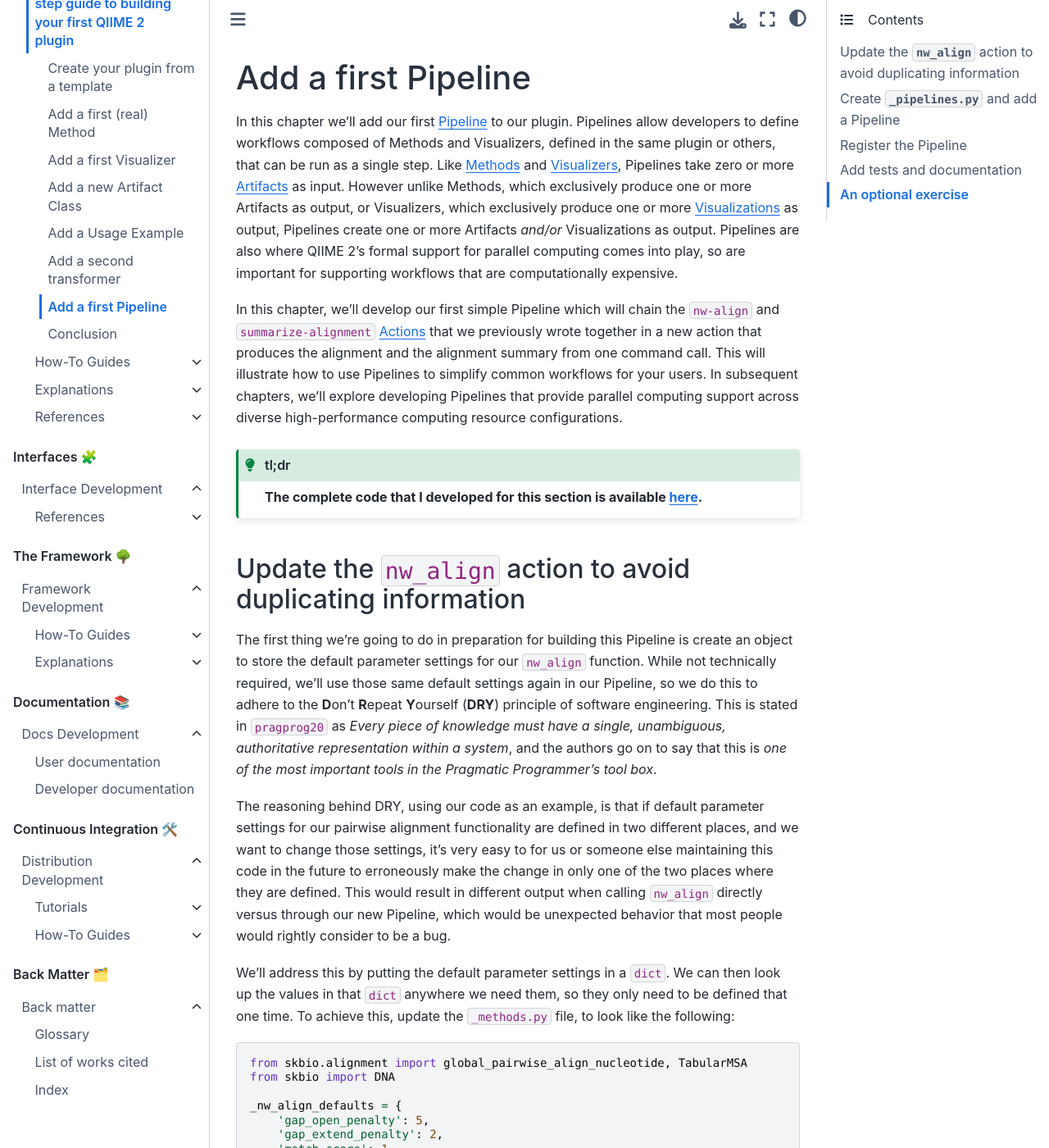
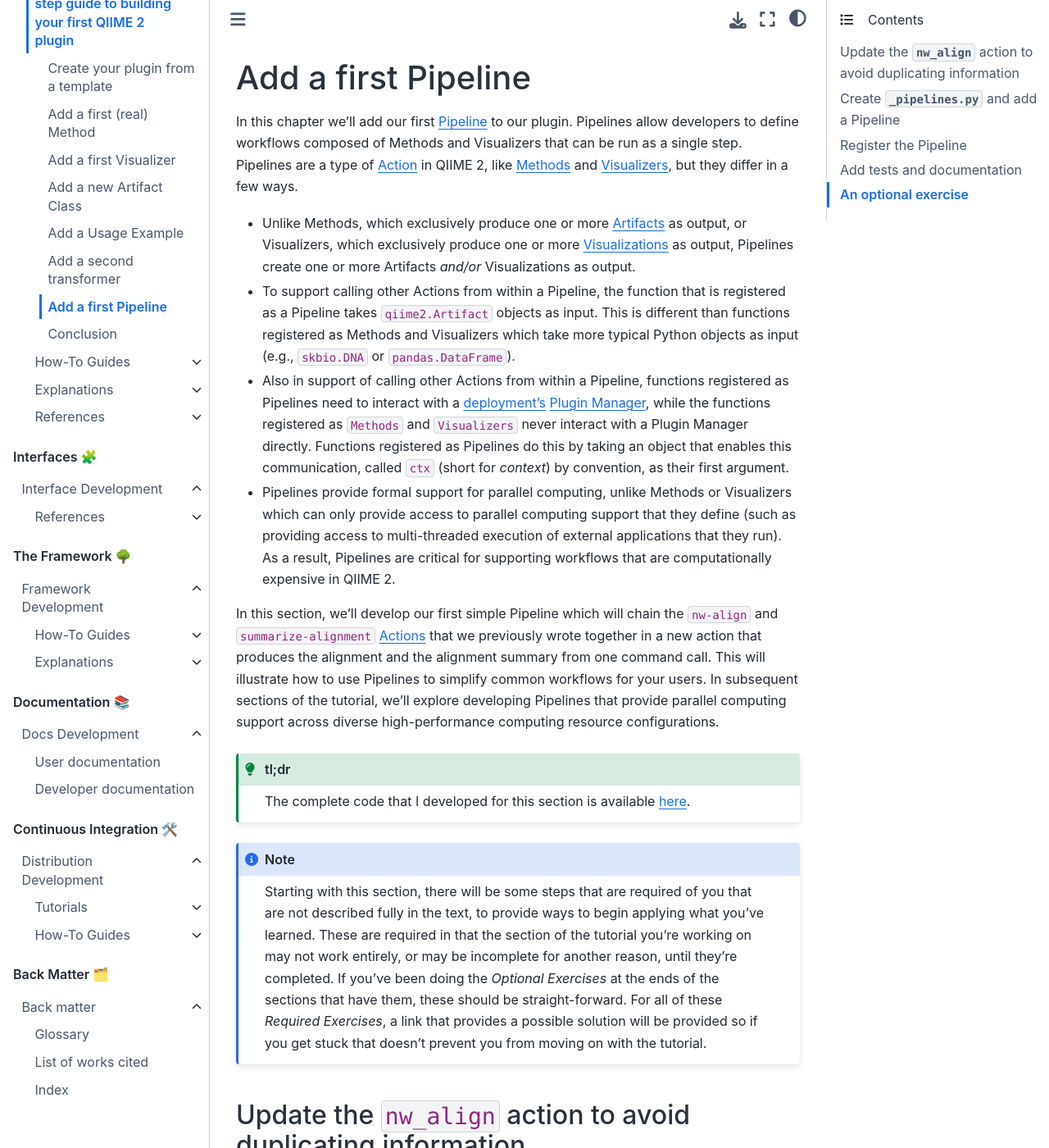
Before and after one commit to caporaso-lab/developing-with-qiime2, a Jupyter Book: the page built from book/plugins/tutorials/add-pipeline.md, in a window 1280 px wide and 1400 px high. Shown: the whole window at 82% size. Built offline with Jupyter Book 1.0.4 settings and Sphinx 7.4.7 and the Sphinx Book theme 1.1.4, drawn with Linux system fonts in a browser that asks for light colours; pages that are not in the unit, such as notebooks, are missing from menus; cross-references to code outside the pages are shown as plain code; some of the changed text lies outside the part shown.

Commit message:
minor text edits
this (and the previous commit) fixes #68

````diff
--- a/book/plugins/tutorials/add-pipeline.md
+++ b/book/plugins/tutorials/add-pipeline.md
@@ -1,29 +1,42 @@
 # Add a first Pipeline
 
 In this chapter we'll add our first {term}`Pipeline` to our plugin.
-Pipelines allow developers to define workflows composed of Methods and Visualizers, defined in the same plugin or others, that can be run as a single step.
-Like {term}`Methods <Method>` and {term}`Visualizers <Visualizer>`, Pipelines take zero or more {term}`Artifacts <Artifact>` as input.
-However unlike Methods, which exclusively produce one or more Artifacts as output, or Visualizers, which exclusively produce one or more {term}`Visualizations <Visualization>` as output, Pipelines create one or more Artifacts *and/or* Visualizations as output.
-Pipelines are also where QIIME 2's formal support for parallel computing comes into play, so are important for supporting workflows that are computationally expensive.
+Pipelines allow developers to define workflows composed of Methods and Visualizers that can be run as a single step.
+Pipelines are a type of {term}`Action` in QIIME 2, like {term}`Methods <Method>` and {term}`Visualizers <Visualizer>`, but they differ in a few ways.
 
-In this chapter, we'll develop our first simple Pipeline which will chain the `nw-align` and `summarize-alignment` {term}`Actions <Action>` that we previously wrote together in a new action that produces the alignment and the alignment summary from one command call.
+* Unlike Methods, which exclusively produce one or more {term}`Artifacts <Artifact>` as output, or Visualizers, which exclusively produce one or more {term}`Visualizations <Visualization>` as output, Pipelines create one or more Artifacts *and/or* Visualizations as output.
+* To support calling other Actions from within a Pipeline, the function that is registered as a Pipeline takes `qiime2.Artifact` objects as input.
+  This is different than functions registered as Methods and Visualizers which take more typical Python objects as input (e.g., `skbio.DNA` or `pandas.DataFrame`).
+* Also in support of calling other Actions from within a Pipeline, functions registered as Pipelines need to interact with a {term}`deployment's <Deployment>` {term}`Plugin Manager`, while the functions registered as `Methods` and `Visualizers` never interact with a Plugin Manager directly.
+ Functions registered as Pipelines do this by taking an object that enables this communication, called `ctx` (short for *context*) by convention, as their first argument.
+* Pipelines provide formal support for parallel computing, unlike Methods or Visualizers which can only provide access to parallel computing support that they define (such as providing access to multi-threaded execution of external applications that they run).
+ As a result, Pipelines are critical for supporting workflows that are computationally expensive in QIIME 2.
+
+In this section, we'll develop our first simple Pipeline which will chain the `nw-align` and `summarize-alignment` {term}`Actions <Action>` that we previously wrote together in a new action that produces the alignment and the alignment summary from one command call.
 This will illustrate how to use Pipelines to simplify common workflows for your users.
-In subsequent chapters, we'll explore developing Pipelines that provide parallel computing support across diverse high-performance computing resource configurations.
+In subsequent sections of the tutorial, we'll explore developing Pipelines that provide parallel computing support across diverse high-performance computing resource configurations.
 
 (add-pipeline-commit)=
 ```{admonition} tl;dr
 :class: tip
 
-**The complete code that I developed for this section is available [here](https://github.com/caporaso-lab/q2-dwq2/commit/1e601c41b86d98b22f4e16685e868f1c5710f3bf).**
+The complete code that I developed for this section is available [here](https://github.com/caporaso-lab/q2-dwq2/commit/1e601c41b86d98b22f4e16685e868f1c5710f3bf).
+```
+
+```{note}
+Starting with this section, there will be some steps that are required of you that are not described fully in the text, to provide ways to begin applying what you've learned.
+These are required in that the section of the tutorial you're working on may not work entirely, or may be incomplete for another reason, until they're completed.
+If you've been doing the *Optional Exercises* at the ends of the sections that have them, these should be straight-forward.
+For all of these *Required Exercises*, a link that provides a possible solution will be provided so if you get stuck that doesn't prevent you from moving on with the tutorial.
 ```
 
 ## Update the `nw_align` action to avoid duplicating information
 
 The first thing we're going to do in preparation for building this Pipeline is create an object to store the default parameter settings for our `nw_align` function.
 While not technically required, we'll use those same default settings again in our Pipeline, so we do this to adhere to the **D**on't **R**epeat **Y**ourself (**DRY**) principle of software engineering.
-This is stated in {cite:t}`pragprog20` as *Every piece of knowledge must have a single, unambiguous, authoritative representation within a system*, and the authors go on to say that this is *one of the most important tools in the Pragmatic Programmer's tool box*.
+This is stated in *The Pragmatic Programmer* {cite}`pragprog20` as *Every piece of knowledge must have a single, unambiguous, authoritative representation within a system*, and the authors go on to say that this is *one of the most important tools in the Pragmatic Programmer's tool box*.
 
-The reasoning behind DRY, using our code as an example, is that if default parameter settings for our pairwise alignment functionality are defined in two different places, and we want to change those settings, it's very easy to for us or someone else maintaining this code in the future to erroneously make the change in only one of the two places where they are defined.
+A bit of the reasoning behind DRY, using our code as an example, is that if default parameter settings for our pairwise alignment functionality are defined in two different places, and we want to change those settings, it's very easy to for us (or someone else maintaining this code in the future) to erroneously make the change in only one of the two places where they are defined.
 This would result in different output when calling `nw_align` directly versus through our new Pipeline, which would be unexpected behavior that most people would rightly consider to be a bug.
 
 We'll address this by putting the default parameter settings in a `dict`.
@@ -63,7 +76,7 @@ This implementation is functionally identical to what we had before, but it now
 
 ## Create `_pipelines.py` and add a Pipeline
 
-Next, let's define the function that we'll register to our Pipeline.
+Next, let's define the function that we'll register as our Pipeline.
 Start by creating a new file, `_pipelines.py` in your module's top-level directory.
 For me, this file will be `q2-dwq2/q2_dwq2/_pipelines.py`.
 Add the following code to that file.
@@ -92,38 +105,40 @@ def align_and_summarize(
 
 If you compare this function signature to that of our `nw_align` function, you'll notice they look very similar.
 This function, `align_and_summarize`, takes all of the same inputs and parameters as `nw_align`, which allows users the same control over how that functionality works as if they had called `nw_align` directly.
-You don't need to expose these parameters - in some cases you may design a Pipeline that implies a certain parameter choice - but in our case our goal is to make this Pipeline an alternative to calling `nw_align` and `summarize_alignment` back-to-back.
+You don't need to expose these parameters - in some cases you may design a Pipeline that implies a certain parameter choice - but in our case our goal is to make this Pipeline an alternative to calling `nw_align` and `summarize_alignment` back-to-back so it makes sense to provide full access to the functionality.
 
 Notice that `align_and_summarize` accesses the default parameter settings in the same way that `nw_align` does, using the `_nw_align_defaults` dictionary that we created above.
-So, if we decide at some point that we want to update one of these defaults - maybe we want to set the default `gap_open_penalty` to `4` instead of `5`, we would update that in one place (`_nw_align_defaults`) and it will change the defaults in the two actions that use that information.
+So, if we decide at some point that we want to update one of these defaults - maybe we want to set the default `gap_open_penalty` to `4` instead of `5`, we would update that in one place (`_nw_align_defaults`) and it will change the defaults in the two Actions that now use that information.
 That's DRY in action.
 
-The one new parameter here with respect to `nw_align` is `ctx`, which is an instance of a `qiime2.sdk.Context` object.
+The one new parameter here with respect to `nw_align` is `ctx`, which was mentioned above.
+`ctx` is an instance of a `qiime2.sdk.Context` object.
 As a plugin developer, you'll never create one of these objects directly, but your Pipelines may use the `get_action` and `make_artifact` APIs that they provide.
 A `qiime2.sdk.Context` object will always be the first parameter that is passed to functions that are registered as `Pipelines`, and by convention this parameter is called `ctx`.
 
-One other difference to notice here is that we are not using type hints (such as `seq1: skbio.DNA`) when we define the function that we'll register to our Pipeline.
-That's because the functions that we register to Pipelines, unlike those that we register to Methods and Visualizers, take Artifacts as inputs.
-This is because internally they call registered {term}`Actions <Action>`, not the functions that are registered to those Actions, and all Actions in QIIME 2 take their inputs as Artifacts.
-It's not until `seq1` (for example) is passed in to the function registered to our `nw_align` Action (`q2_dwq2._methods.nw_align`) that it is transformed to the `skbio.DNA` object that that function takes as input.
+One other difference to notice here is that we are not using type hints (such as `seq1: skbio.DNA`) when we define the function that we'll register as our Pipeline.
+That's because the functions that we register as Pipelines, unlike those that we register as Methods and Visualizers, take Artifacts as inputs.
+This is because internally they call registered {term}`Actions <Action>`, not the functions that are registered as those Actions, and all Actions in QIIME 2 take their inputs as Artifacts.
+It's not until `seq1` (for example) is passed in to the function registered as our `nw_align` Action (`q2_dwq2._methods.nw_align`) that it is transformed to the `skbio.DNA` object that that function takes as input.
 
 The first thing we're doing in our `align_and_summarize` function is getting those actions that we'll use.
-These are retrieved using `ctx.get_action`, which takes a plugin name and an action name as input and returns a function that we can call.
-I'm assigning these to variables that end in `_action` to indicate that these are registered QIIME 2 Actions, not the underlying functions that are registered to those Actions.
+These are retrieved using `ctx.get_action`, which takes a plugin name and an action name as input and returns the Action as a function that we can call.
+I'm assigning these to variables that end in `_action` to indicate that these are registered QIIME 2 Actions, not the underlying functions that are registered as those Actions.
 The plugin referred to in a call to `ctx.get_action` can either be the plugin you're working on (as in our case here), or any other plugin that your plugin has as a dependency.
 The action name can be any Method or Visualizer in that plugin.
 Here we're retrieving the two actions that we want to run in our Pipeline, `nw_align` and `summarize_alignment`, and assigning those to the variables `nw_align_action` and `summarize_alignment_action`.
 
 We then call each of these functions, providing the output of `nw_align_action` (an {term}`artifact of class <Artifact Class>` `FeatureData[AlignedSequence]`) as the input to `summarize_alignment_action`.
 `summarize_alignment_action` then returns a {term}`Visualization` as output.
-Each of our `*_action` functions return a tuple, which is why the variables that we assign the results into are followed by commas (as in `msa, = nw_align`).
+Each of our `*_action` functions return a tuple of its {term}`Results <Result>`, and in our case each returns only a single Result, which is why the variables that we assign the Results to are followed by commas (as in `msa, = nw_align_action`).
+That's a shortcut that would be equivalent to `msa = nw_align_action(...)[0]`.
 
-Finally, we return our Artifact and our Visualizer in a tuple.
+Finally, we return our Pipeline's Results, an Artifact and a Visualization, in a tuple.
 
 ## Register the Pipeline
 
 Pipeline registration is similar to Methods or Visualizer registration, except that the method used for registration is `plugin.pipelines.register_function`.
-Because our Pipeline shares many of its inputs with our `nw_align` Method, when we register the `Pipeline` there is another opportunity for duplicated information to make its way into our plugin and violate DRY.
+Because our Pipeline shares many of its inputs with our `nw_align` Method, when we register the `Pipeline` there is another opportunity for duplicated information to make its way into our plugin and violate {term}`DRY`.
 
 Here's the final Pipeline registration code that I ended up with in my `plugin_setup.py` file, after defining some new variables in that file:
 
````
Also changed, not shown: other parts of book/plugins/tutorials/add-pipeline.md (+1 -1 lines), book/back-matter/glossary.md (+9 -0 lines).
